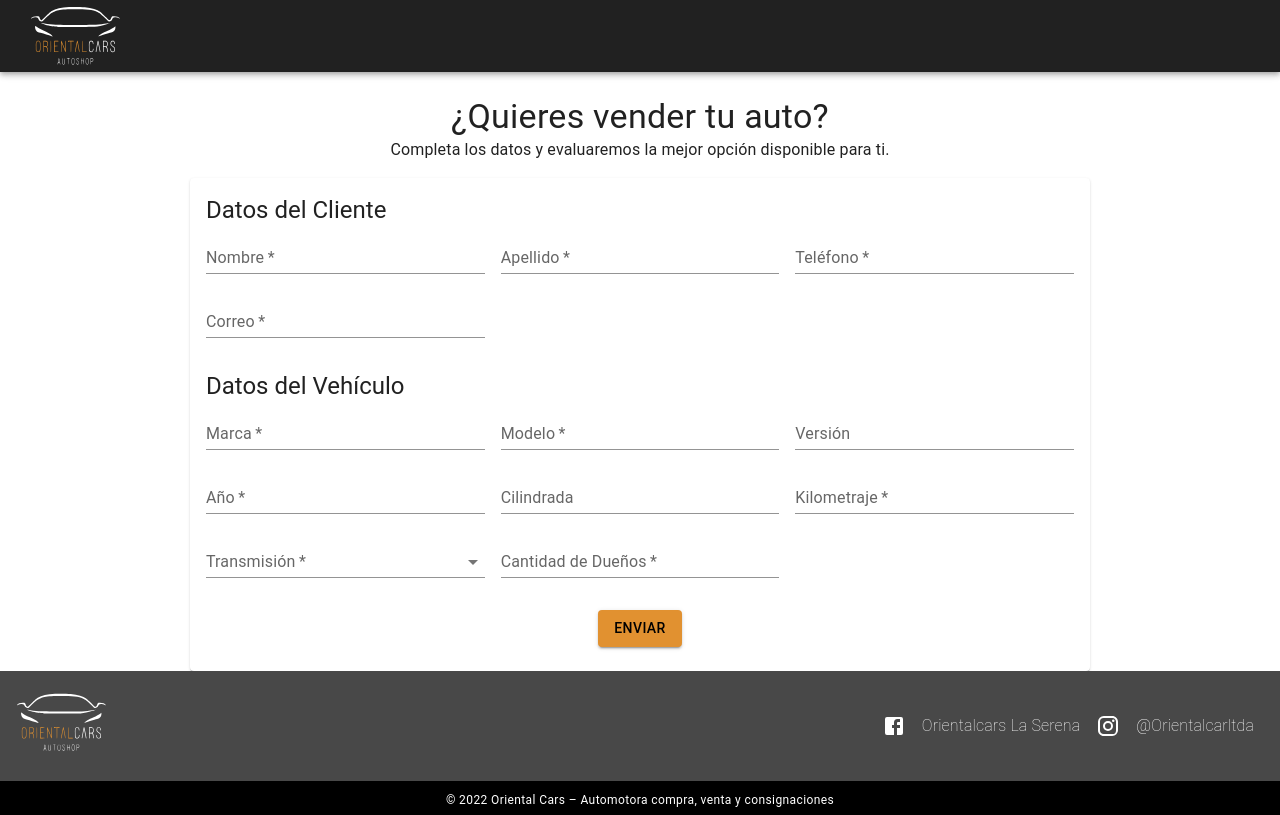
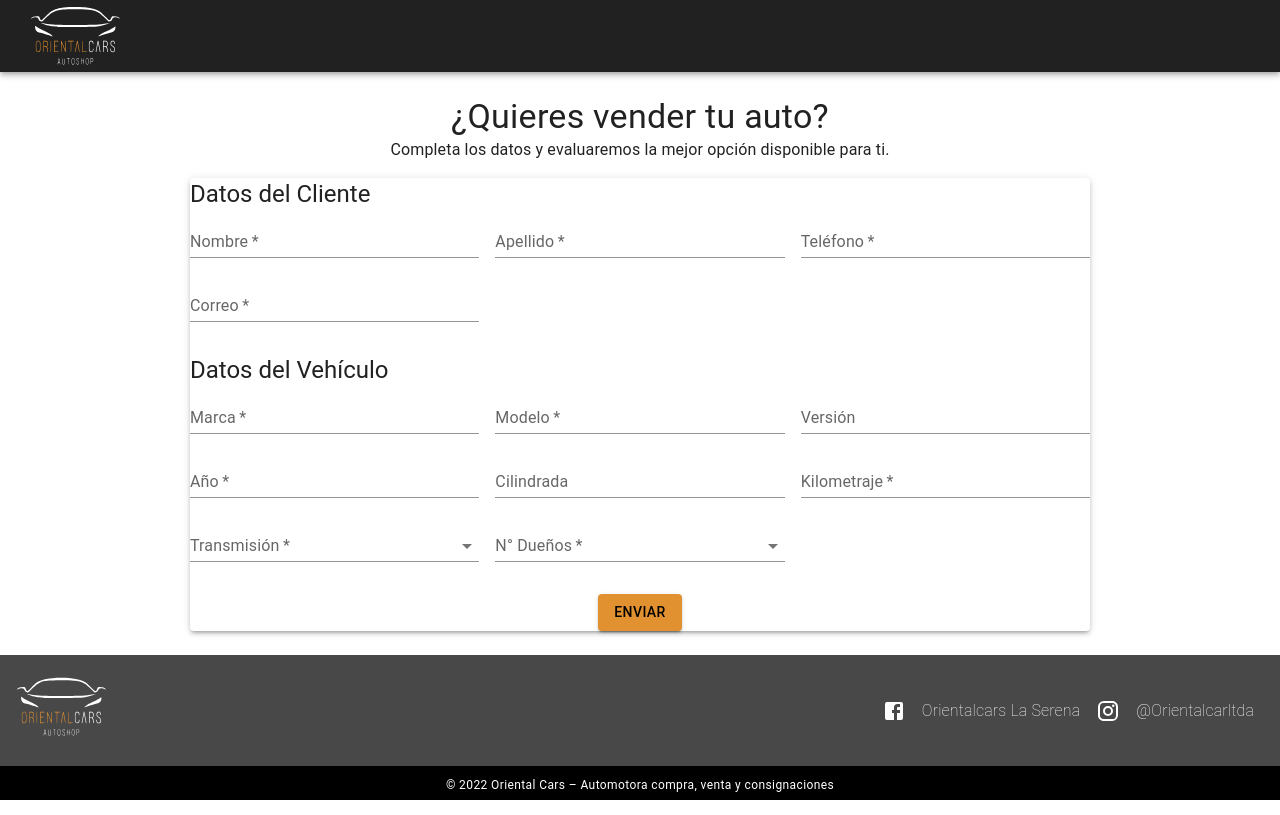
Before and after one commit to rodpoblete/www.orientalcars.cl, a React app: page /ventas in a window 1280 px wide. Built offline with nearby package versions, Linux system fonts and the light colour scheme.

Commit message:
refactor: change card for paper element & rename event variable

```diff
--- a/src/components/Functional/SalesForm/index.jsx
+++ b/src/components/Functional/SalesForm/index.jsx
@@ -1,9 +1,8 @@
-import * as React from "react";
+import React, { useState } from "react";
 import TextField from "@mui/material/TextField";
 import Grid from "@mui/material/Grid";
 import Typography from "@mui/material/Typography";
-import { Button, Card, CardContent, MenuItem } from "@mui/material";
-import { useState } from "react";
+import { Button, Paper, MenuItem } from "@mui/material";
 import InputLabel from "@mui/material/InputLabel";
 import FormControl from "@mui/material/FormControl";
 import Select from "@mui/material/Select";
@@ -22,8 +21,8 @@ export default function SalesForm() {
   const [transmission, setTransmission] = useState("");
   const [owners, setOwners] = useState("");
 
-  const handleSubmit = (e) => {
-    e.preventDefault();
+  const handleSubmit = (event) => {
+    event.preventDefault();
   };
 
   return (
@@ -36,8 +35,7 @@ export default function SalesForm() {
           Completa los datos y evaluaremos la mejor opción disponible para ti.
         </Typography>
       </Grid>
-      <Card>
-        <CardContent>
+      <Paper elevation={3}>
         <Typography variant="h5"> Datos del Cliente</Typography>
         <Grid container spacing={2}>
           <Grid xs={12} sm={6} md={4} item>
@@ -164,14 +162,20 @@ export default function SalesForm() {
             </FormControl>
           </Grid>
           <Grid xs={12} sm={6} md={4} item>
-              <TextField
-                required
-                label="Cantidad de Dueños"
+            <FormControl variant="standard" required fullWidth>
+              <InputLabel>N° Dueños</InputLabel>
+              <Select
+                label="N° Dueños"
                 value={owners}
-                variant="standard"
-                fullWidth
                 onChange={(event) => setOwners(event.target.value)}
-              />
+              >
+                {[1, 2, 3, 4, 5, 6, 7, 8, 9, 10].map((valor) => (
+                  <MenuItem key={valor} value={valor}>
+                    {valor}
+                  </MenuItem>
+                ))}
+              </Select>
+            </FormControl>
           </Grid>
           <Grid xs={12} align="center" mt={2} item>
             <Button variant="contained" color="secondary" type="submit">
@@ -179,8 +183,7 @@ export default function SalesForm() {
             </Button>
           </Grid>
         </Grid>
-        </CardContent>
-      </Card>
+      </Paper>
     </Grid>
   );
 }
```
Lines whose indentation alone changed are shown as unchanged.
